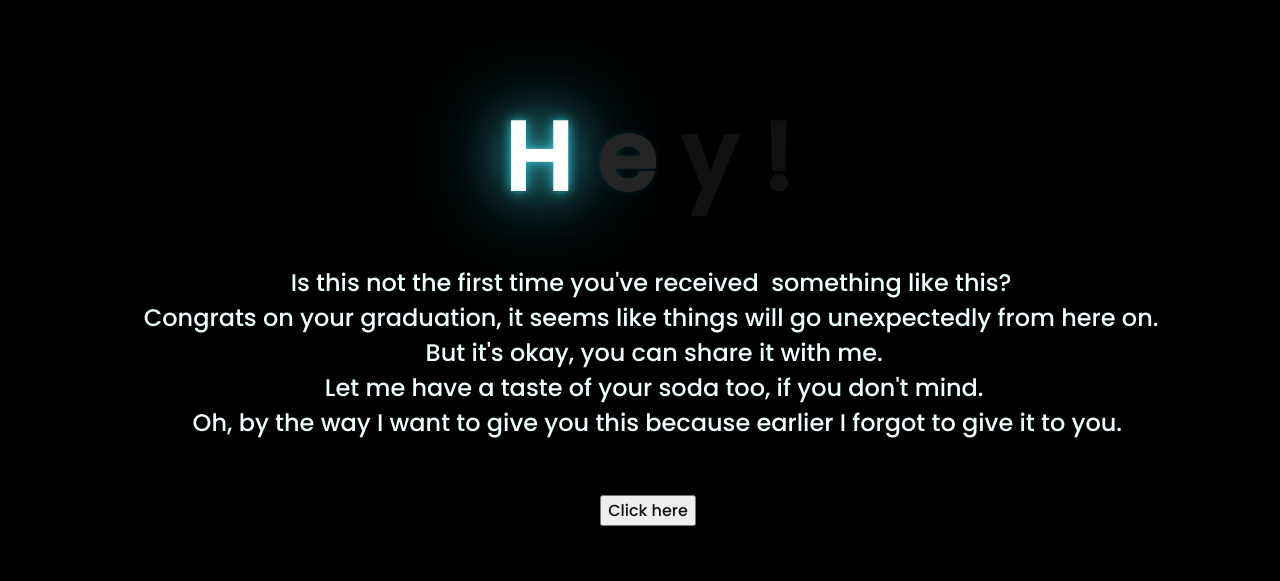
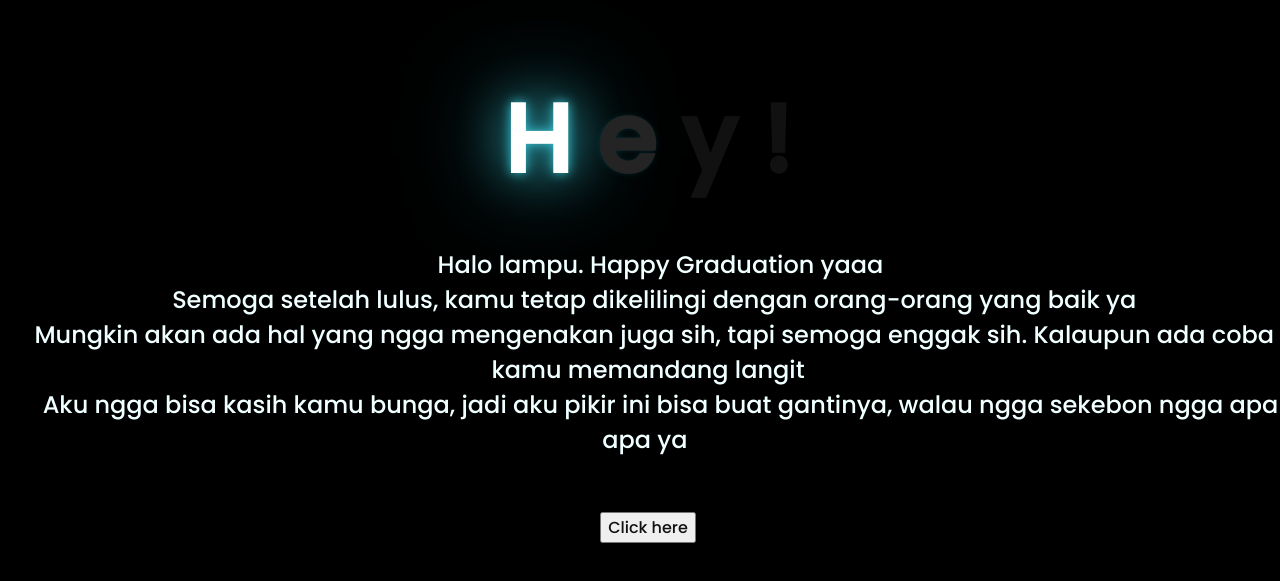
Before and after one commit to dhimasmis/dhimasmis.github.io, a plain HTML site: page index.html in a window 1280 px wide. Shown: the part 103-684 px from the top of the page. Drawn offline with Linux system fonts and the light colour scheme.

Commit message:
Update index.html

```diff
--- a/index.html
+++ b/index.html
@@ -17,11 +17,10 @@
         <span>!</span>
     </div>
     <div class="description">
-  </span>Is this not the first time you've received  something like this?
-  Congrats on your graduation, it seems like things will go unexpectedly from here on.
-  But it's okay, you can share it with me.
-   Let me have a taste of your soda too, if you don't mind.
-   Oh, by the way I want to give you this because earlier I forgot to give it to you.</span>
+    </span>Halo lampu. Happy Graduation yaaa
+  Semoga setelah lulus, kamu tetap dikelilingi dengan orang-orang yang baik ya
+  Mungkin akan ada hal yang ngga mengenakan juga sih, tapi semoga enggak sih. Kalaupun ada coba kamu memandang langit
+    Aku ngga bisa kasih kamu bunga, jadi aku pikir ini bisa buat gantinya, walau ngga sekebon ngga apa apa ya </span>
     </div>
     <div class="button">
         <button>
```
